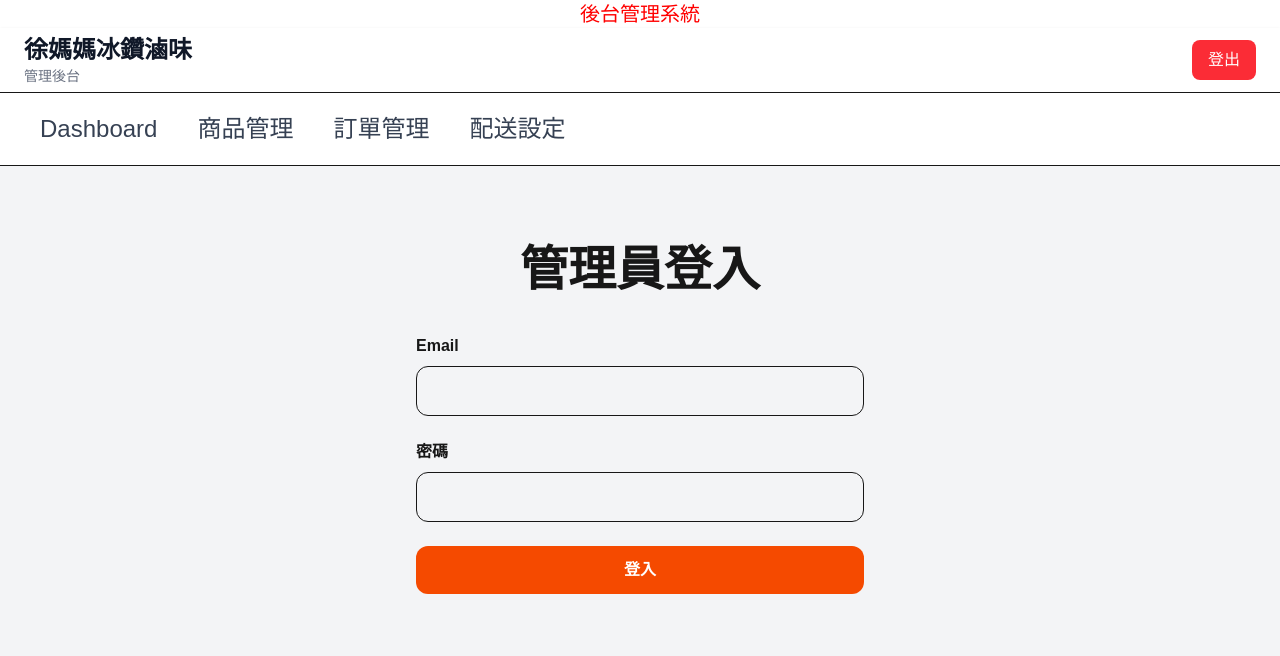
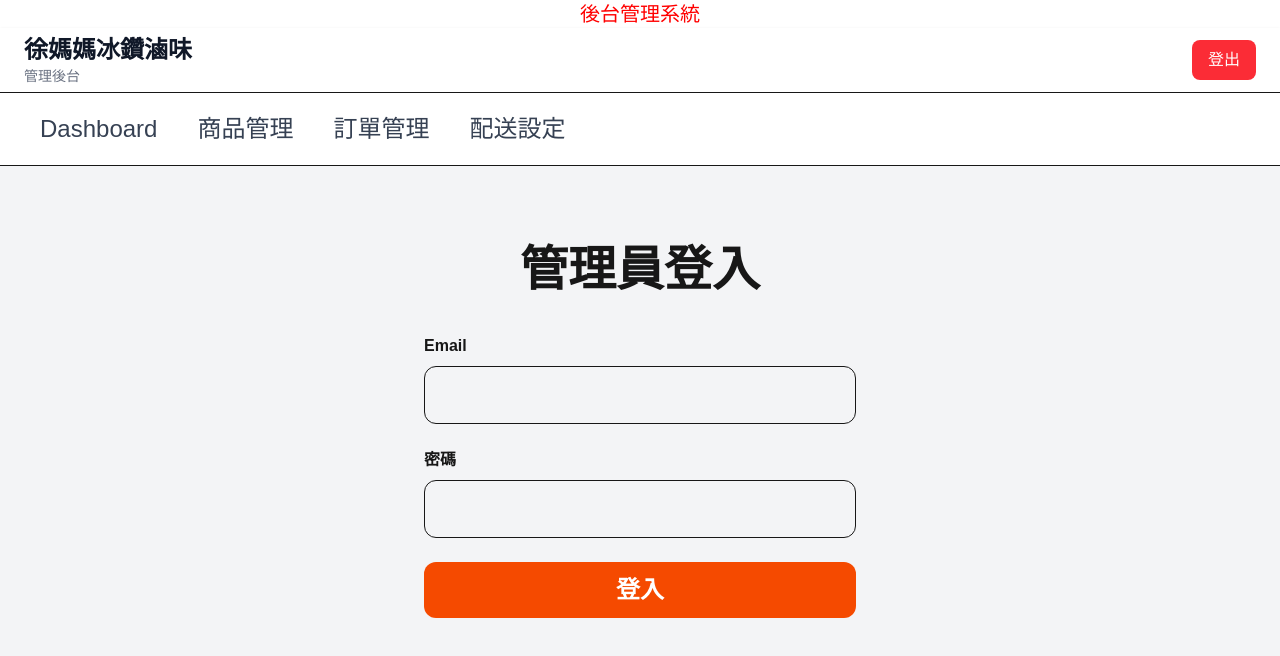
Before and after one commit to irene1728/hsumama, a Next.js app: page /admin/login in a window 1280 px wide. Shown: the top 656 px of the page. Built offline with nearby package versions, Linux system fonts and the light colour scheme; no server answers.

Commit message:
後台管理員登入頁面修改

```diff
--- a/app/(admin)/admin/login/page.tsx
+++ b/app/(admin)/admin/login/page.tsx
@@ -24,7 +24,7 @@ async function handleLogin() {
 }
 
   return (
-    <main className="max-w-md mx-auto py-20">
+    <main className="max-w-md mx-auto px-2 md:px-2 py-20">
       <h1 className="text-5xl font-bold text-center mb-10">
         管理員登入
       </h1>
@@ -40,7 +40,7 @@ async function handleLogin() {
             type="email"
             value={email}
             onChange={(e) => setEmail(e.target.value)}
-            className="w-full border rounded-xl px-4 py-3"
+            className="w-full border rounded-xl text-lg md:text-2xl px-4 py-3"
           />
         </div>
 
@@ -53,13 +53,13 @@ async function handleLogin() {
             type="password"
             value={password}
             onChange={(e) => setPassword(e.target.value)}
-            className="w-full border rounded-xl px-4 py-3"
+            className="w-full border rounded-xl px-4 py-3 text-lg md:text-2xl"
           />
         </div>
 
        <button
   onClick={handleLogin}
-  className="w-full bg-orange-600 hover:bg-orange-700 text-white font-bold py-3 rounded-xl transition"
+  className="w-full bg-orange-600 hover:bg-orange-700 text-white font-bold py-3 rounded-xl transition text-lg md:text-2xl"
 >
   登入
 </button>
```
